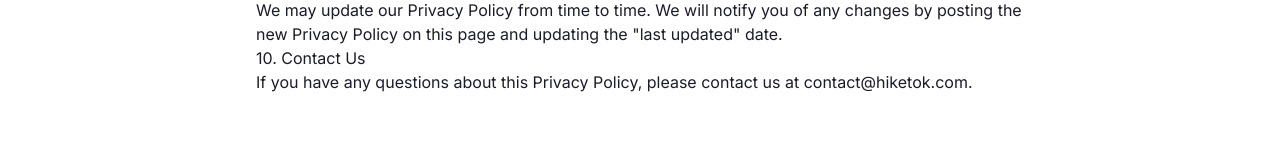
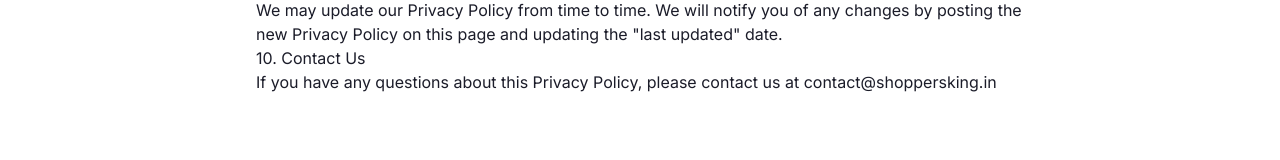
Before and after one commit to princejaatHR/qr-code-generator, a Next.js app: page /privacy in a window 1280 px wide. Shown: the part 1179-1339 px from the top of the page. Built offline with nearby package versions, Linux system fonts and the light colour scheme.

Commit message:
Update page.tsx

```diff
--- a/src/app/privacy/page.tsx
+++ b/src/app/privacy/page.tsx
@@ -112,7 +112,7 @@ export default function PrivacyPage() {
 					<h2>10. Contact Us</h2>
 					<p>
 						If you have any questions about this Privacy Policy,
-						please contact us at contact@hiketok.com.
+						please contact us at contact@shoppersking.in
 					</p>
 				</div>
 			</div>
```
